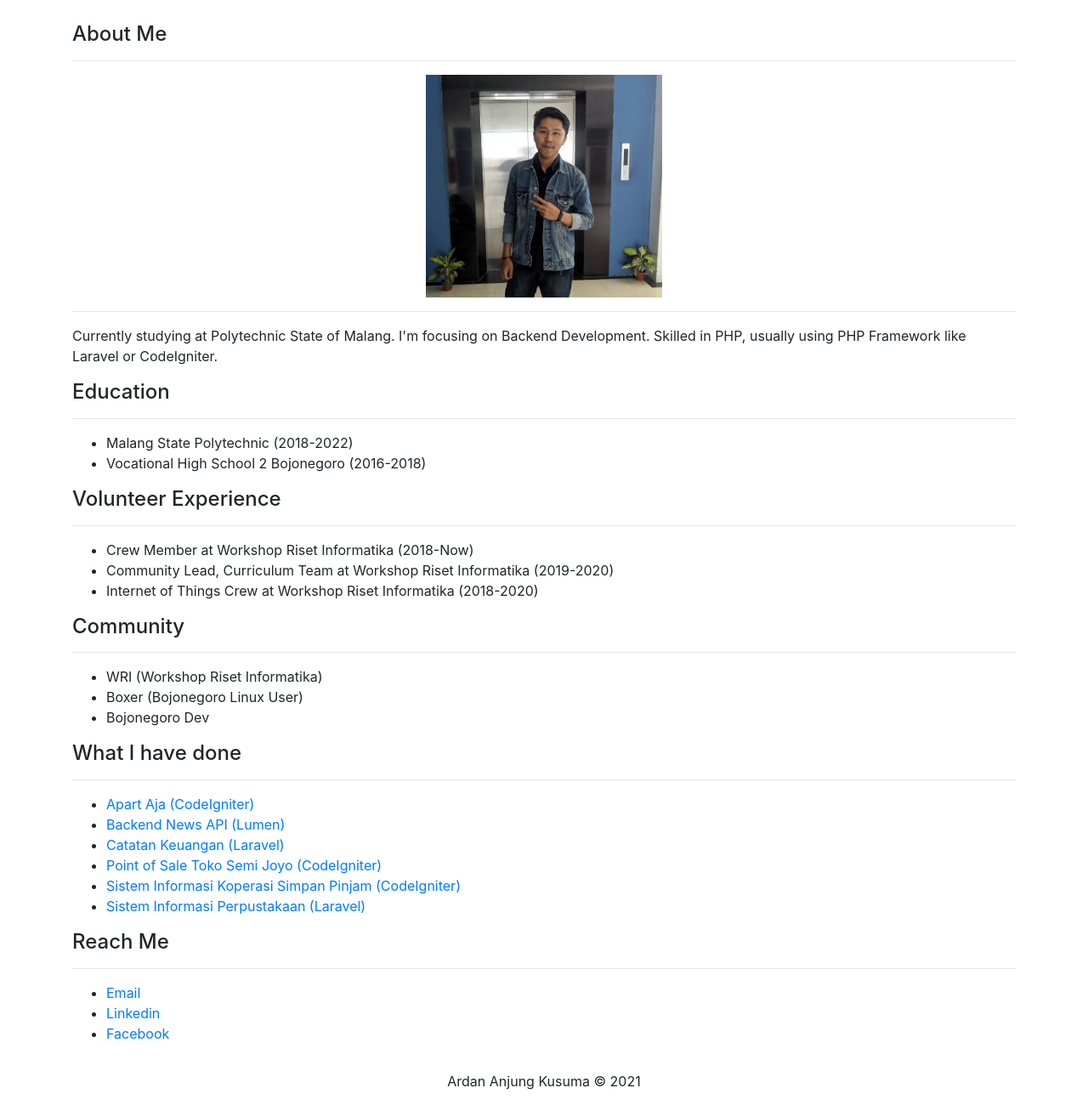
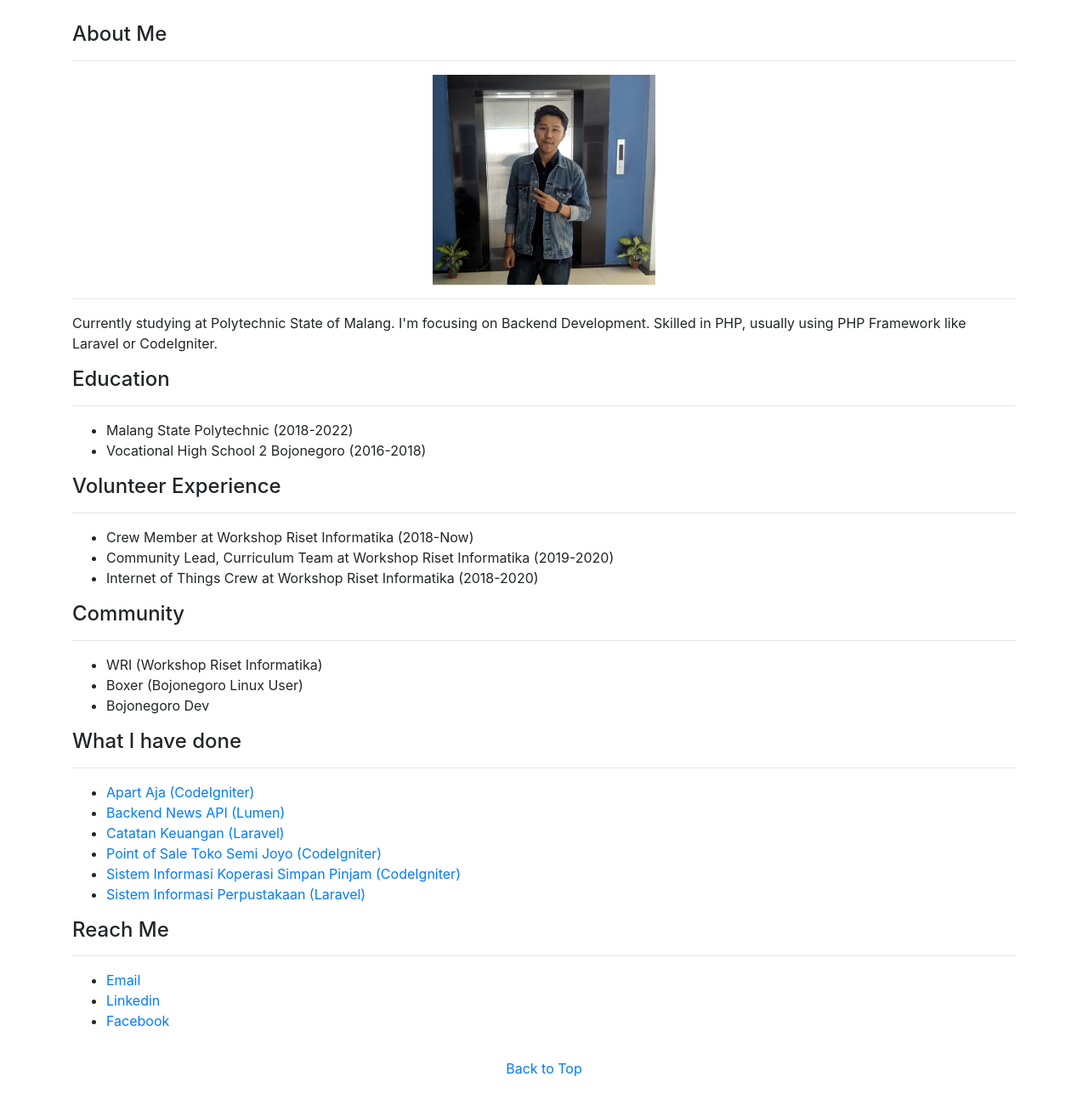
Before and after one commit to ardananjungkusuma/ardananjungkusuma.github.io, a plain HTML site: page index.html in a window 1280 px wide. Shown: the part 255-1555 px from the top of the page at 85% size. Drawn offline with nearby package versions, Linux system fonts and the light colour scheme.

Commit message:
Edit img, footer

```diff
--- a/index.html
+++ b/index.html
@@ -32,9 +32,9 @@
     <div class="container">
       <div class="row">
         <div class="col-lg-12">
-          <h4>About Me</h4>
+          <h4 class="top">About Me</h4>
           <hr />
-          <center><img src="img/ardan.jpg" width="25%"></center>
+          <center><img src="img/ardan.jpg" style="width: 262px;max-width: 262px"></center>
           <hr />
           <p>
             Currently studying at Polytechnic State of Malang. I'm focusing on
@@ -127,7 +127,7 @@
     </div>
     <footer class="page-footer font-small blue">
       <div class="footer-copyright text-center py-3">
-        Ardan Anjung Kusuma © 2021
+        <a href="#top">Back to Top</a>
       </div>
     </footer>
   </body>
```
